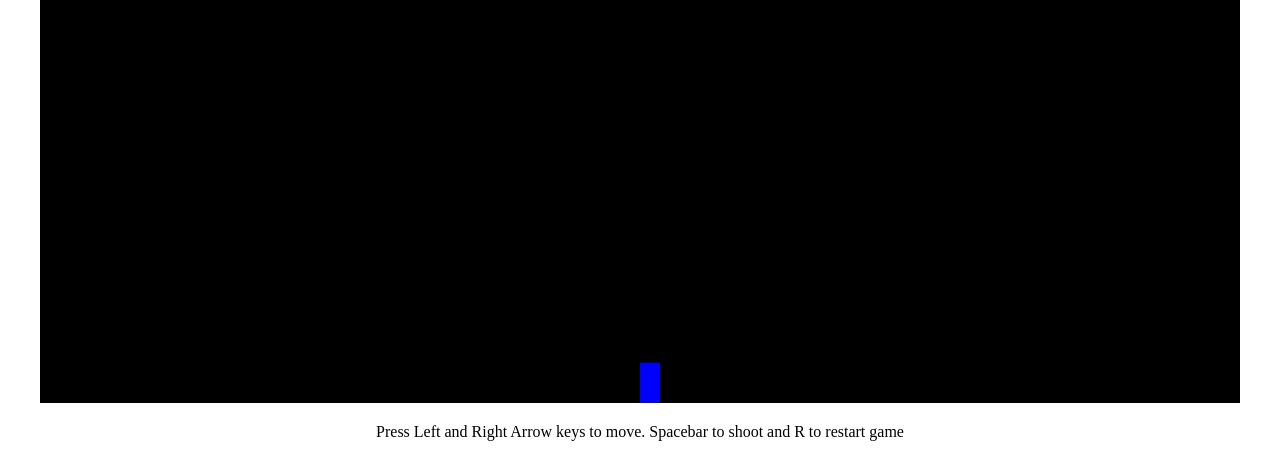
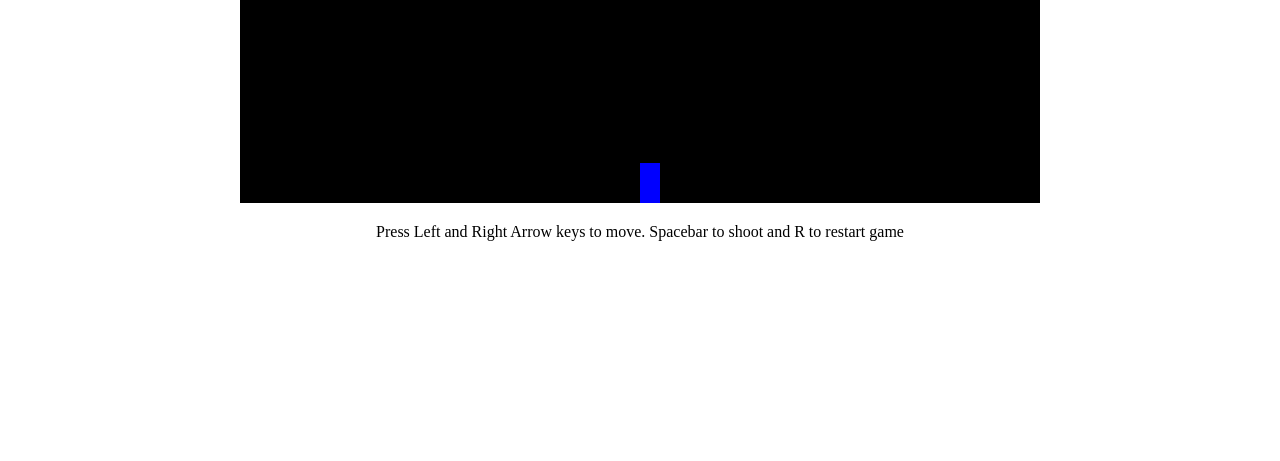
Before and after one commit to Khaleed/bubble-trouble, a website built with webpack: page public/index.html in a window 1280 px wide. Shown: the part 397-858 px from the top of the page. After the commit the page ends 800 px from the top, so only its background shows below. Built offline with nearby package versions, Linux system fonts and the light colour scheme.

Commit message:
Change width and height of canvas

```diff
--- a/public/index.html
+++ b/public/index.html
@@ -2,7 +2,7 @@
 <html>
         <title> Bubble Trouble </title>
         <link rel="stylesheet" type= "text/css" href="style.css"> </link>
-        <canvas id="screen" width="1200" height="800" moz-opaque></canvas>
+        <canvas id="screen" width="800" height="600" moz-opaque></canvas>
         <div id="score-container" class="game-note">
             <div class="title">Score</div>
             <div id= "score" class="value">99</div>
```
